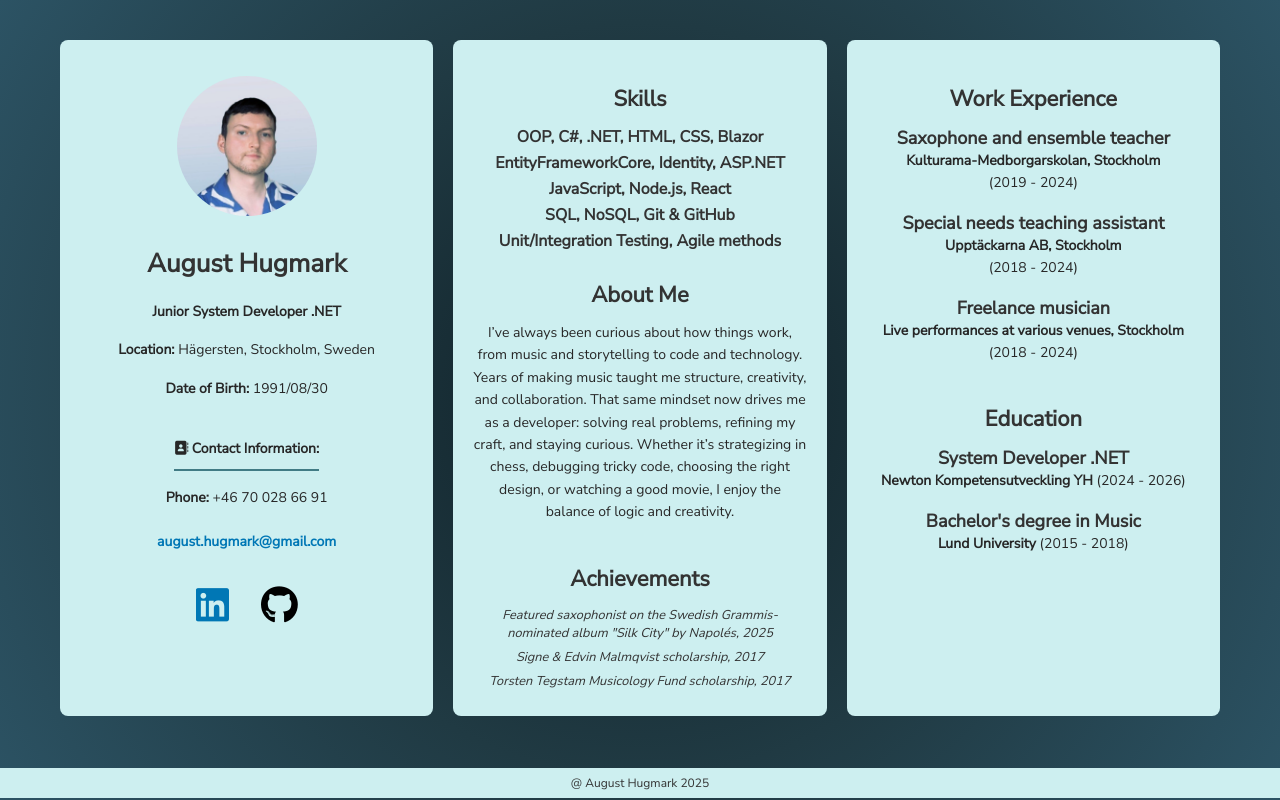
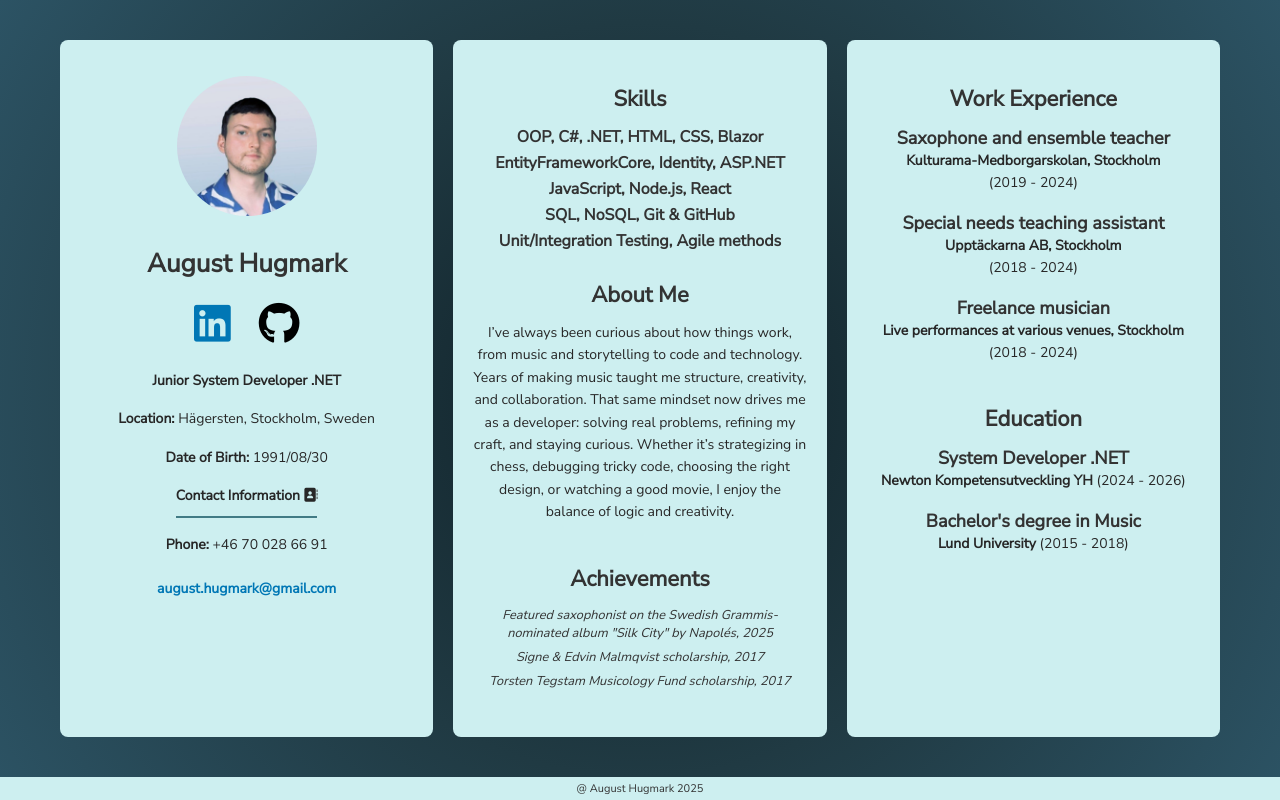
Before and after one commit to augusthugmark/cv, a plain HTML site: page index.html in a window 1280 px wide. Drawn offline with Linux system fonts and the light colour scheme.

Commit message:
refactor layout

```diff
--- a/assets/css/index.css
+++ b/assets/css/index.css
@@ -10,6 +10,7 @@ body {
 }
 
 .container {
+  flex: 1;
   display: grid;
   grid-template-columns: repeat(auto-fit, minmax(300px, 1fr));
   gap: 20px;
@@ -56,7 +57,7 @@ body {
 }
 
 .content h1 {
-  margin-bottom: 20px;
+  margin-bottom: 16px;
   font-size: 26px;
 }
 
@@ -105,25 +106,37 @@ body {
 }
 
 .contact-links a {
+  color: #0077B5;
   text-decoration: none;
   font-weight: bold;
-  font-size: 1.0em;
-  color: #0077B5;
   position: relative;
-  display: inline-block;
-  transition: color 0.3s ease;
-  overflow: hidden;
 }
+
+.contact-links a::after {
+  content: '';
+  position: absolute;
+  width: 0;
+  height: 2px;
+  bottom: -2px;
+  left: 0;
+  background-color: #0077B5;
+  transition: width 0.3s;
+}
+
+.contact-links a:hover::after {
+  width: 100%;
+}
+
 
 .social-icons {
   display: flex;
   justify-content: center;
-  gap: 32px;
-  margin-top: 4px;
+  gap: 28px;
+  margin-bottom: 16px;
 }
 
 .social-icons a {
-  font-size: 38px;
+  font-size: 42px;
   color: #0c1d5b;
   transition: color 0.3s ease, transform 0.2s ease;
 }
@@ -133,27 +146,27 @@ body {
   transform: scale(1.1);
 }
 
-
-.contact-links a:hover {
-  color: #5e5b8c;
+.footer-text {
+  background-color: #cdeff0;
+  font-size: 11px;
+  color: #323232;
+  text-align: center;
+  padding: 4px 0;
+  margin: 0;
 }
 
-.footer-text {
-  background-color: #cdeff0;
-  font-size: 12px;
-  color: #323232;
-  text-align: center;
-  height: 30px;
-  line-height: 30px;
+footer p {
+  margin: 0;
+  padding: 0;
 }
 
-.reveal {
+.fadein {
   opacity: 0;
   transform: translateY(40px);
   transition: all 0.6s ease;
 }
 
-.reveal.active {
+.fadein.active {
   opacity: 1;
   transform: translateY(0);
 }
--- a/index.html
+++ b/index.html
@@ -13,23 +13,12 @@
   <div class="container">
 
     <!-- PROFILE -->
-    <section class="content reveal">
+    <section class="content fadein">
       <div class="profile-photo">
         <img src="assets/imgs/1.jpg" alt="August Hugmark" />
       </div>
-      <h1 class="reveal">August Hugmark</h1>
-      <p class="reveal"><strong>Junior System Developer .NET</strong></p>
-      <p class="reveal"><strong>Location:</strong> Hägersten, Stockholm, Sweden</p>
-      <p class="reveal"><strong>Date of Birth:</strong> 1991/08/30</p>
-      <br>
-      <p class="contact-info-title reveal">
-        <i class="fa-solid fa-address-book"></i> Contact Information:
-      </p>
-      <p class="reveal"><strong>Phone:</strong> +46 70 028 66 91</p>
-
-      <div class="contact-links reveal">
-        <p><a href="mailto:august.hugmark@gmail.com">august.hugmark@gmail.com</a></p>
-        <div class="social-icons">
+      <h1 class="fadein">August Hugmark</h1>
+      <div class="social-icons">
           <a href="https://www.linkedin.com/in/august-hugmark-4a8363342" target="_blank">
             <i class="fa-brands fa-linkedin" style="color: #0077B5;"></i>
           </a>
@@ -37,13 +26,24 @@
             <i class="fa-brands fa-github" style="color: #000;"></i>
           </a>
         </div>
+      <p class="fadein"><strong>Junior System Developer .NET</strong></p>
+      <p class="fadein"><strong>Location:</strong> Hägersten, Stockholm, Sweden</p>
+      <p class="fadein"><strong>Date of Birth:</strong> 1991/08/30</p>
+      <p class="contact-info-title fadein">
+        Contact Information
+        <i class="fa-solid fa-address-book"></i>
+      </p>
+      <p class="fadein"><strong>Phone:</strong> +46 70 028 66 91</p>
+
+      <div class="contact-links fadein">
+        <p><a href="mailto:august.hugmark@gmail.com">august.hugmark@gmail.com</a></p>
       </div>
     </section>
 
     <!-- SKILLS + ABOUT -->
-    <section class="content reveal">
-      <h2 class="reveal">Skills</h2>
-      <ul class="skill-list reveal">
+    <section class="content fadein">
+      <h2 class="fadein">Skills</h2>
+      <ul class="skill-list fadein">
         <li>OOP, C#, .NET, HTML, CSS, Blazor</li>
         <li>EntityFrameworkCore, Identity, ASP.NET</li>
         <li>JavaScript, Node.js, React</li>
@@ -51,14 +51,14 @@
         <li>Unit/Integration Testing, Agile methods</li>
       </ul>
 
-      <h2 class="reveal">About Me</h2>
-      <p class="reveal">
+      <h2 class="fadein">About Me</h2>
+      <p class="fadein">
         I’ve always been curious about how things work, from music and storytelling to code and technology. Years of making music taught me structure, creativity, and collaboration. That same mindset now drives me as a developer: solving real problems, refining my craft, and staying curious. Whether it’s strategizing in chess, debugging tricky code, choosing the right design, or watching a good movie, I enjoy the balance of logic and creativity.
       </p>
 
       <!-- ACHIEVEMENTS -->
-      <h2 class="reveal">Achievements</h2>
-      <ul class="achievements reveal">
+      <h2 class="fadein">Achievements</h2>
+      <ul class="achievements fadein">
         <li>Featured saxophonist on the Swedish Grammis-nominated album "Silk City" by Napolés, 2025</li>
         <li>Signe & Edvin Malmqvist scholarship, 2017</li>
         <li>Torsten Tegstam Musicology Fund scholarship, 2017</li>
@@ -66,26 +66,26 @@
     </section>
 
     <!-- EDUCATION + WORK EXPERIENCE -->
-    <section class="content reveal">
-      <h2 class="reveal">Work Experience</h2>
-      <div class="reveal">
+    <section class="content fadein">
+      <h2 class="fadein">Work Experience</h2>
+      <div class="fadein">
         <h3>Saxophone and ensemble teacher</h3>
         <p><strong>Kulturama-Medborgarskolan, Stockholm</strong> <br> (2019 - 2024)</p>
       </div>
-      <div class="reveal">
+      <div class="fadein">
         <h3>Special needs teaching assistant</h3>
         <p><strong>Upptäckarna AB, Stockholm</strong> <br>(2018 - 2024)</p>
       </div>
-      <div class="reveal">
+      <div class="fadein">
         <h3>Freelance musician</h3>
         <p><strong>Live performances at various venues, Stockholm</strong> (2018 - 2024)</p>
       </div>
-      <h2 class="reveal">Education</h2>
-      <div class="reveal">
+      <h2 class="fadein">Education</h2>
+      <div class="fadein">
         <h3>System Developer .NET</h3>
         <p><strong>Newton Kompetensutveckling YH</strong> (2024 - 2026)</p>
       </div>
-      <div class="reveal">
+      <div class="fadein">
         <h3>Bachelor's degree in Music</h3>
         <p><strong>Lund University</strong> (2015 - 2018)</p>
       </div>
@@ -98,7 +98,6 @@
     </div>
   </footer>
 
-  <!-- JS for scroll reveal -->
   <script src="script/index.js"></script>
 
 </body>
--- a/script/index.js
+++ b/script/index.js
@@ -1,15 +1,25 @@
 'use strict';
 
-const reveals = document.querySelectorAll('.reveal');
+const fadeins = document.querySelectorAll('.fadein');
 
-const revealObserver = new IntersectionObserver((entries) => {
+const fadeinObserver = new IntersectionObserver((entries) => {
   entries.forEach(entry => {
     if (entry.isIntersecting) {
       entry.target.classList.add('active');
+
+      // ➕ Desktop: ta bort observer när aktiv (bara en gång)
+      if (!window.matchMedia("(max-width: 768px)").matches) {
+        fadeinObserver.unobserve(entry.target);
+      }
+    } else {
+      // ➕ Mobil: tillåt att klassen tas bort igen
+      if (window.matchMedia("(max-width: 768px)").matches) {
+        entry.target.classList.remove('active');
+      }
     }
   });
 }, {
   threshold: 0.1
 });
 
-reveals.forEach(el => revealObserver.observe(el));
+fadeins.forEach(el => fadeinObserver.observe(el));
```
Also changed, not shown: 1 other file.
